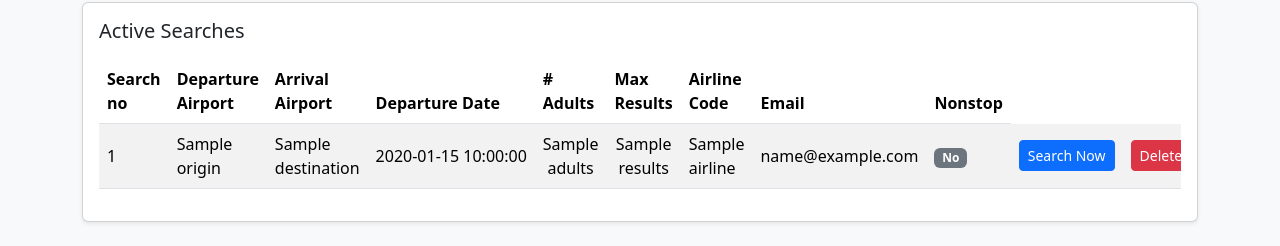
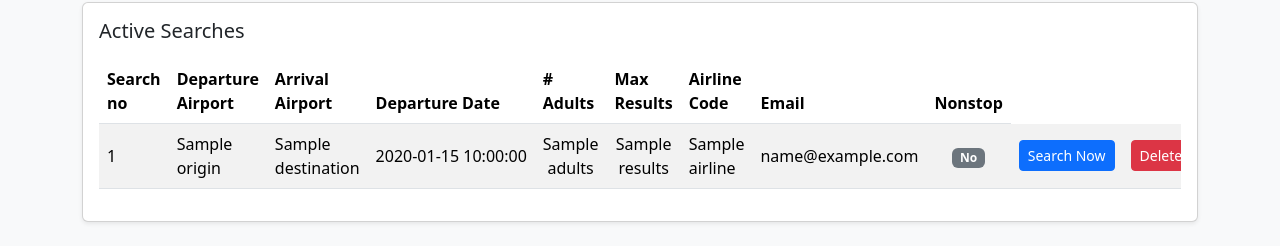
Before and after one commit to mspaits/flight_tracker, a Flask app: template templates/autotrack.html in a window 1280 px wide. Shown: the part 717-963 px from the top of the page. Run offline with Flask 3, Linux system fonts and the light colour scheme; the template is opened without the code that fills it: most values are stand-ins (such as "Sample title", 1, 10 or a date in 2020).

Commit message:
Centered nonstop column

```diff
--- a/templates/autotrack.html
+++ b/templates/autotrack.html
@@ -115,7 +115,7 @@
                                     <td class="text-center">{{ search.results }}</td>
                                     <td>{{ search.airline }}</td>
                                     <td>{{ search.email or '' }}</td>
-                                    <td>
+                                    <td class="text-center">
                                         {% if search.nonstop == 'Yes' %}
                                         <span class="badge bg-success">Yes</span>
                                         {% else %}
```
